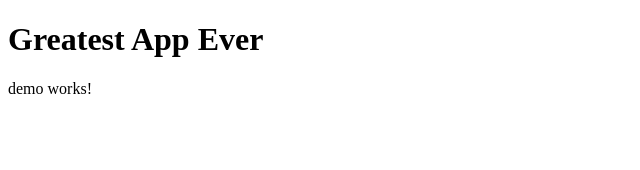
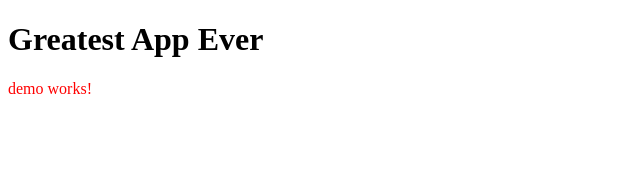
Before and after one commit to donvaughn/devDemoCode, an Angular app: page /demo in a window 1280 px wide. Shown: the top 170 px of the page, without its empty margins (0-640 px from the left). Built offline with nearby package versions, Linux system fonts and the light colour scheme.

Commit message:
Last todo written

```diff
--- a/package.json
+++ b/package.json
@@ -4,9 +4,9 @@
   "scripts": {
     "ng": "ng",
     "start": "ng serve",
-    "build": "ng build --prod",
+    "build": "ng build",
     "build:prod": "ng build --prod && npm run break-if-demo-found",
-    "break-if-demo-found": "grep -nrq 'EVIL DEMO CODE' dist/devDemoCode/ && echo \"Evil code found!\" && exit 1",
+    "break-if-demo-found": "(grep -nrq 'EVIL DEMO CODE' dist/devDemoCode/ && echo \"Evil code found!\" && exit 1) || true",
     "test": "ng test",
     "lint": "ng lint",
     "e2e": "ng e2e"
--- a/src/app/demo/demo-definitions.prod.ts
+++ b/src/app/demo/demo-definitions.prod.ts
@@ -29,5 +29,3 @@
 export const demoComponents = [];
 
 export const demoRoutes = [];
-
-export const demoCode2 = 'EVIL DEMO CODE2';
--- a/src/app/demo/demo.component.html
+++ b/src/app/demo/demo.component.html
@@ -1 +1 @@
-<p>demo works!</p>
+<p style="color: red">demo works!</p>
--- a/src/app/demo/demo.component.ts
+++ b/src/app/demo/demo.component.ts
@@ -8,7 +8,7 @@ import { Component, OnInit } from '@angular/core';
 export class DemoComponent implements OnInit {
   // TODO: 10b) Variable erstellen, die im Kompilat gesucht werden kann. Dann einen Skript (npm oder shell) schreiben,
   //  den diesem Code sucht und CI Build verhindert, wenn gefunden
-  static readonly demoCode = 'EVIL DEMO CODE';
+  static readonly demoCodeExists = 'EVIL DEMO CODE';
 
   constructor() { }
 
```
Also changed, not shown: src/app/app-routing.module.ts (+9 -0 lines).
